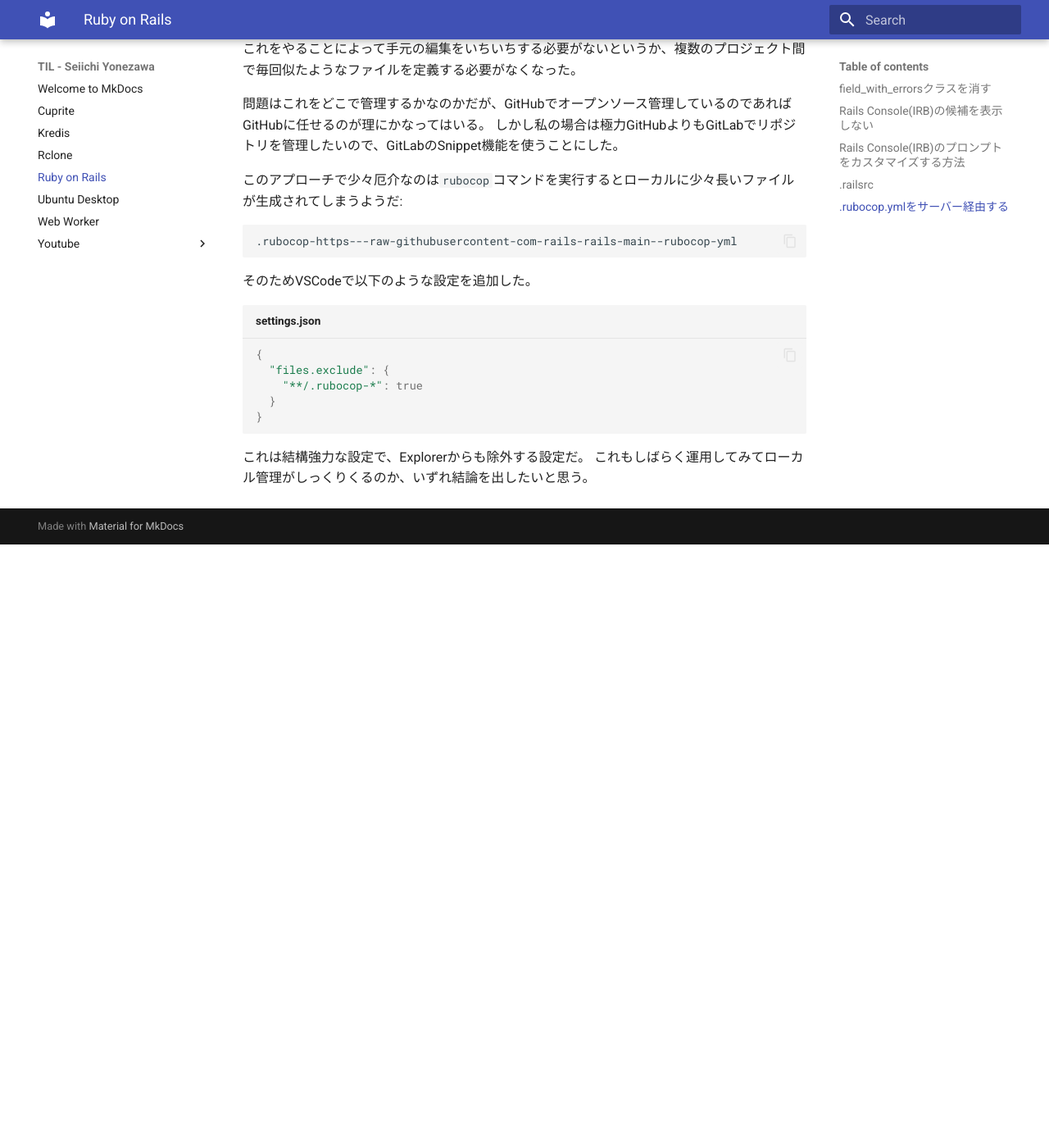
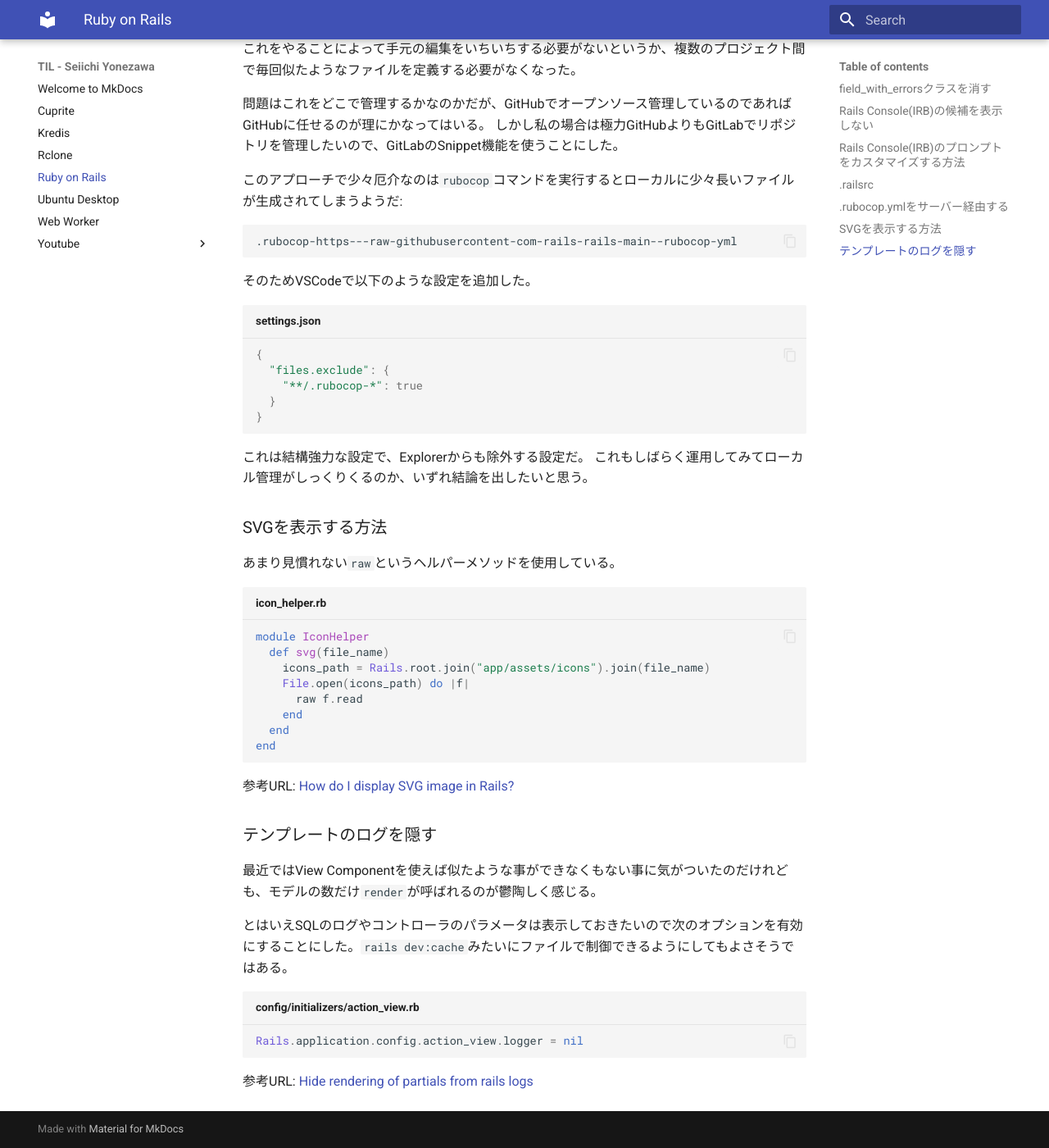
Before and after one commit to nzwsch/til, an MkDocs documentation site: the page built from docs/ruby-on-rails.md, in a window 1280 px wide and 1400 px high, scrolled down 3719 px. Shown: the whole window at 82% size. Built offline with MkDocs 1.6.1 and Material for MkDocs 9.7.7, drawn with Linux system fonts in a browser that asks for light colours; before the commit the page ends 4383 px from its top, so only the background shows below that.

Commit message:
Update ruby-on-rails.md

````diff
--- a/docs/ruby-on-rails.md
+++ b/docs/ruby-on-rails.md
@@ -184,3 +184,32 @@ inherit_from: https://raw.githubusercontent.com/rails/rails/main/.rubocop.yml
 
 これは結構強力な設定で、Explorerからも除外する設定だ。
 これもしばらく運用してみてローカル管理がしっくりくるのか、いずれ結論を出したいと思う。
+
+### SVGを表示する方法
+
+あまり見慣れない`raw`というヘルパーメソッドを使用している。
+
+```ruby title="icon_helper.rb"
+module IconHelper
+  def svg(file_name)
+    icons_path = Rails.root.join("app/assets/icons").join(file_name)
+    File.open(icons_path) do |f|
+      raw f.read
+    end
+  end
+end
+```
+
+参考URL: [How do I display SVG image in Rails?](https://stackoverflow.com/questions/36986925/how-do-i-display-svg-image-in-rails)
+
+### テンプレートのログを隠す
+
+最近ではView Componentを使えば似たような事ができなくもない事に気がついたのだけれども、モデルの数だけ`render`が呼ばれるのが鬱陶しく感じる。
+
+とはいえSQLのログやコントローラのパラメータは表示しておきたいので次のオプションを有効にすることにした。`rails dev:cache`みたいにファイルで制御できるようにしてもよさそうではある。
+
+```ruby title="config/initializers/action_view.rb"
+Rails.application.config.action_view.logger = nil
+```
+
+参考URL: [Hide rendering of partials from rails logs](https://stackoverflow.com/questions/17312076/hide-rendering-of-partials-from-rails-logs)
````
